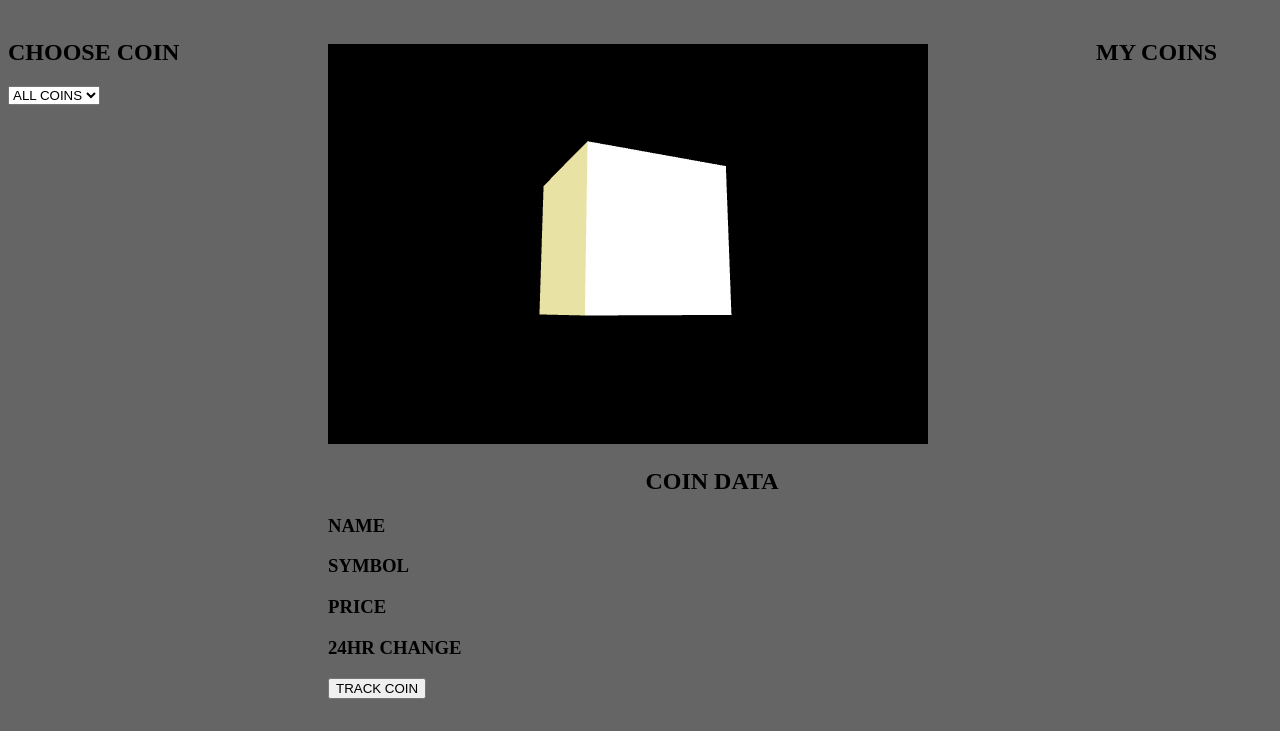
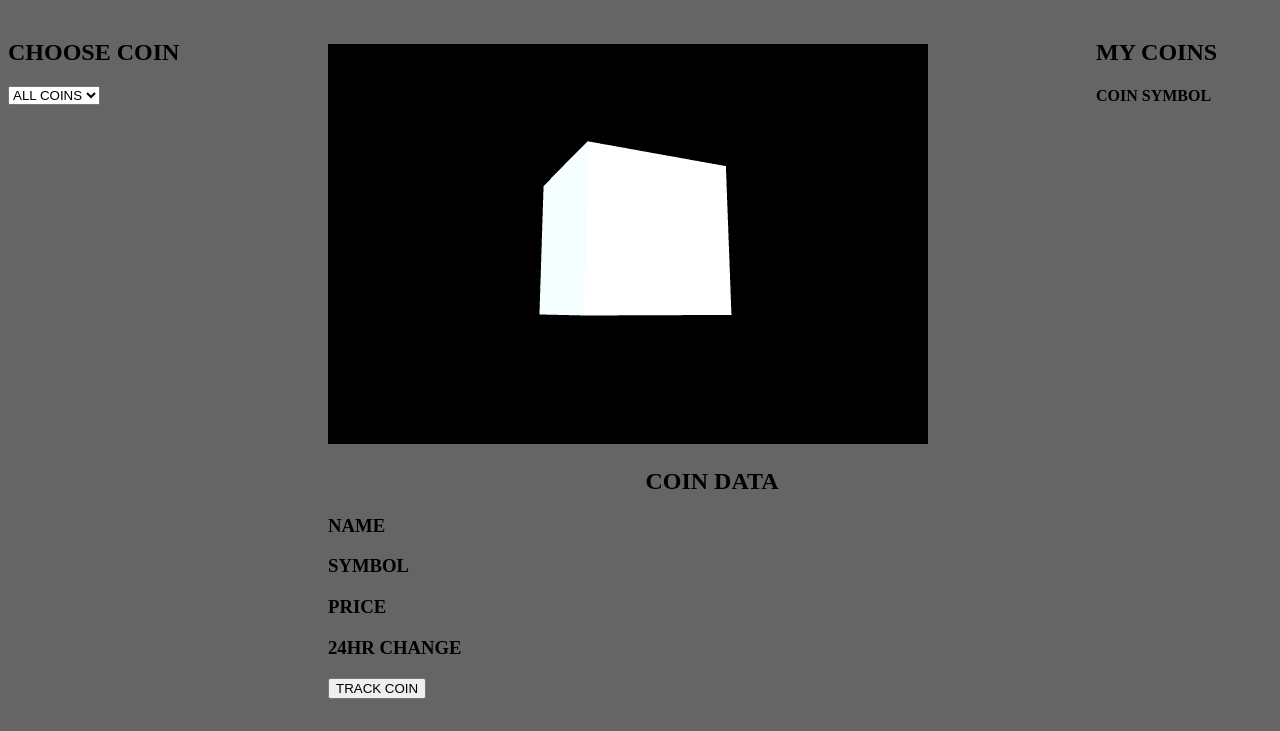
Before and after one commit to Badbenjamin/Phase-1-Project-CoinCube, a website built with Vite: page index.html in a window 1280 px wide. Shown: the part 69-800 px from the top of the page. Built offline with nearby package versions, Linux system fonts and the light colour scheme; no server answers.

Commit message:
started tracked coin card, changed cube color and lights

```diff
--- a/index.html
+++ b/index.html
@@ -39,6 +39,11 @@
     </div>
     <div class="right">
         <h2>MY COINS</h2>
+        <div class="coin-card">
+            <div class="container">
+                <h4 class="tracked-coin-symbol">COIN SYMBOL</h4>
+            </div>
+        </div>
     </div>
     <script type="module" src="./script.js"></script>
 </body>
--- a/script.js
+++ b/script.js
@@ -8,7 +8,7 @@ const scene = new THREE.Scene()
 
 // CUBE
 const geometry = new THREE.BoxGeometry(1, 1, 1);
-const material = new THREE.MeshPhongMaterial({ color: "white", shininess: 200 })
+const material = new THREE.MeshPhongMaterial({ color: "white", shininess: 10 })
 const mesh = new THREE.Mesh(geometry, material)
 scene.add(mesh)
 console.log("first color", material.color)
@@ -18,14 +18,14 @@ console.log("first color", material.color)
 // mesh.rotation.y = Math.PI * 0.25
 
 // LIGHTS
-const directionalLight1 = new THREE.DirectionalLight('white', 4)
-directionalLight1.position.z = 3
-directionalLight1.position.x = 1
+const directionalLight1 = new THREE.DirectionalLight('seashell', 15)
+directionalLight1.position.set(5, 0, 3)
+directionalLight1.target.position.set(0, 0, 0)
 scene.add(directionalLight1)
+scene.add(directionalLight1.target)
 
-const directionalLight2 = new THREE.DirectionalLight('palegoldenrod', 4)
-directionalLight2.position.z = 3
-directionalLight2.position.x = -2
+const directionalLight2 = new THREE.DirectionalLight('skyblue', 15)
+directionalLight2.position.set(-3, 2, 3)
 scene.add(directionalLight2)
 
 
@@ -160,7 +160,7 @@ function displayCoinData(cryptocurrency) {
     // CHANGE CUBE COLOR
 
     if (coin24Hr > 0) {
-        material.color.setColorName("chartreuse")
+        material.color.setColorName("green")
     } else {
         material.color.setColorName("red")
     }
```
